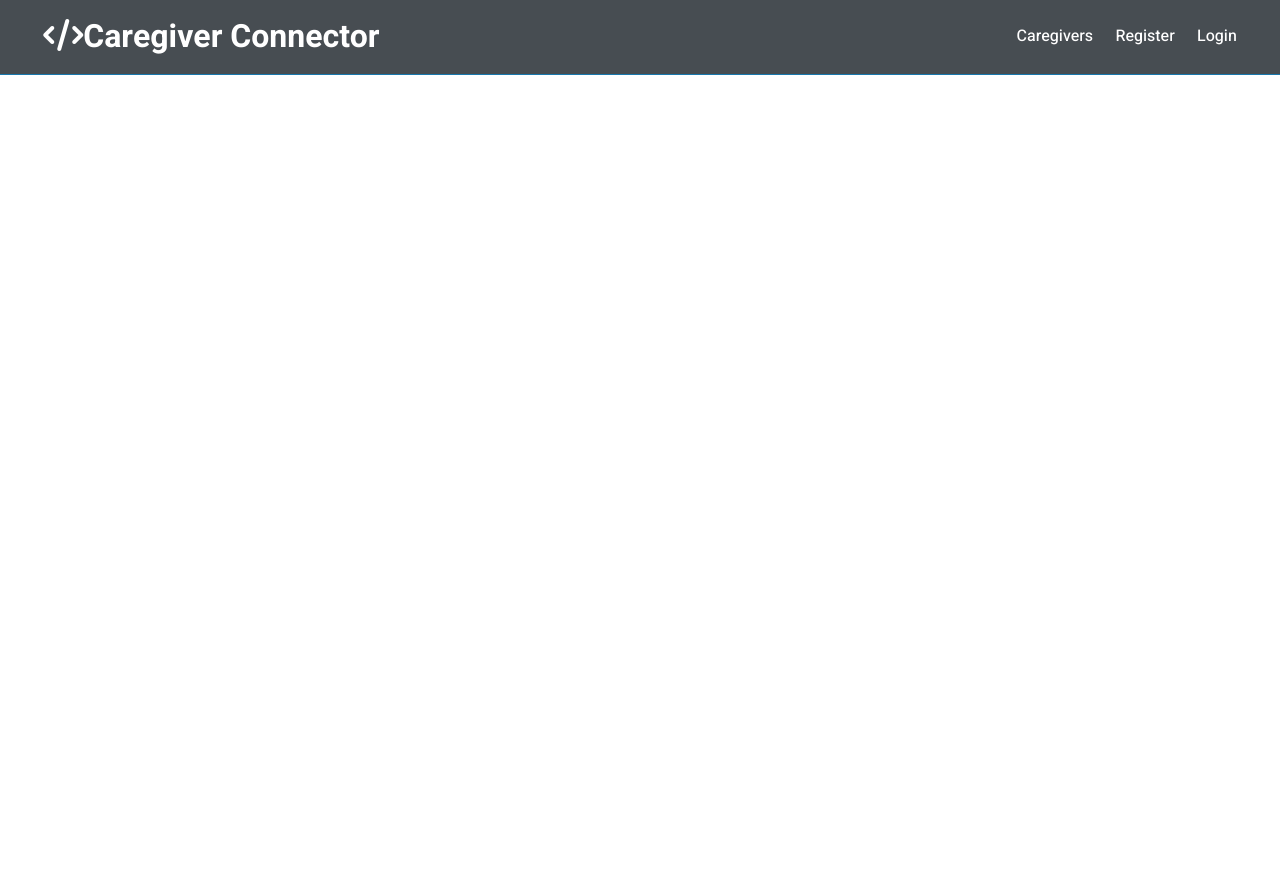
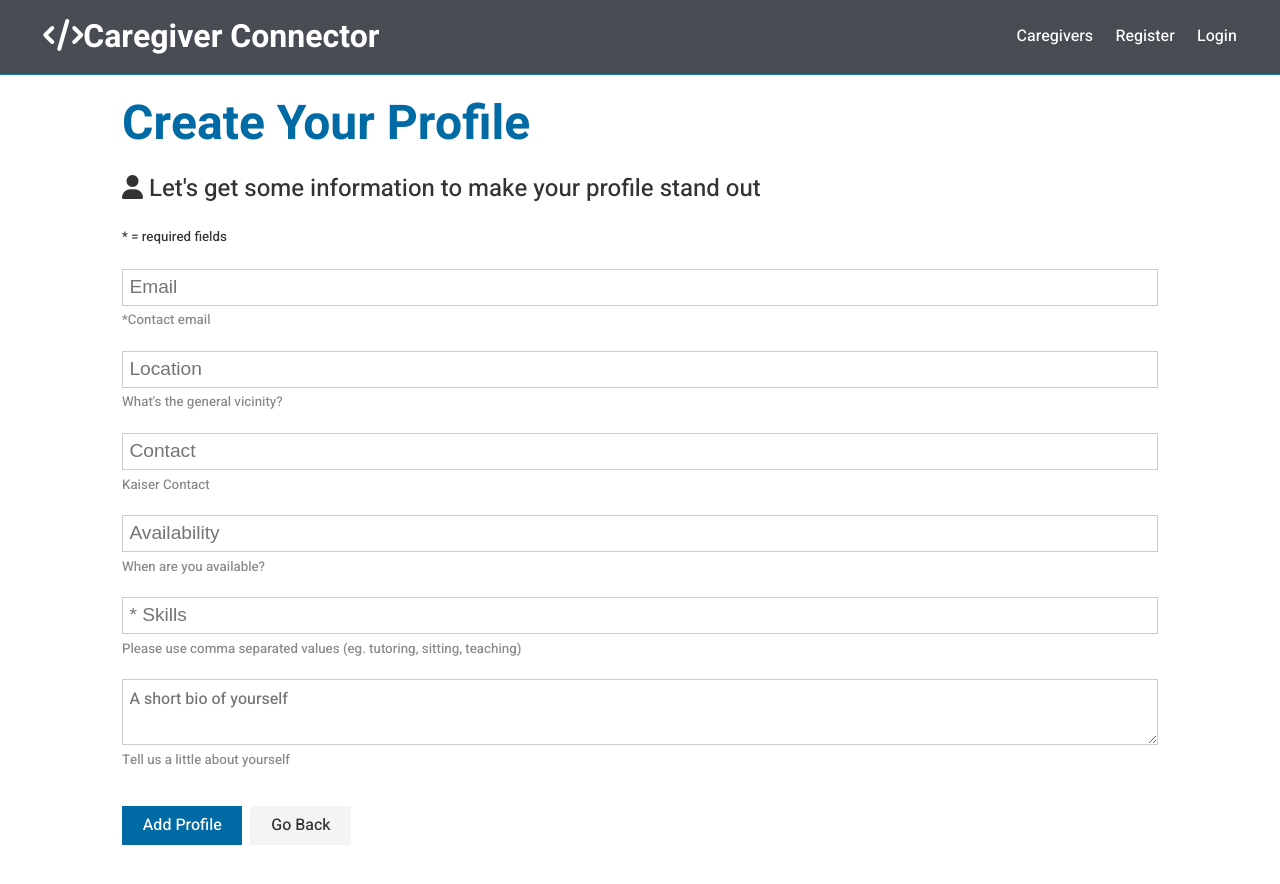
Before and after one commit to koneone2002/caregiver-contact, a React (Create React App) app in the folder client/: page /create-profile in a window 1280 px wide. Shown: the top 884 px of the page. Before the commit the page ends 800 px from the top, so only its background shows below. Built offline with nearby package versions, Linux system fonts and the light colour scheme; the HTML template or start-up script is replaced by a standard one.

Commit message:
add profile added

```diff
--- a/client/src/App.css
+++ b/client/src/App.css
@@ -261,6 +261,7 @@ img {
 }
 
 .form input[type='submit'],
+.form textarea,
 button {
   font: inherit;
 }
--- a/client/src/App.js
+++ b/client/src/App.js
@@ -3,6 +3,7 @@ import { BrowserRouter as Router, Route, Switch } from 'react-router-dom';
 import Landing from './components/layout/Landing';
 import Navbar from './components/layout/Navbar';
 import Dashboard from './components/dashboard/Dashboard';
+import CreateProfile from './components/profile-forms/CreateProfile';
 import Register from './components/auth/Register';
 import Login from './components/auth/Login';
 import Alerts from './components/layout/Alerts';
@@ -32,6 +33,11 @@ const App = () => (
                 <Route exact path='/register' component={Register} />
                 <Route exact path='/login' component={Login} />
                 <PrivateRoute exact path='/dashboard' component={Dashboard} />
+                <PrivateRoute
+                  exact
+                  path='/create-profile'
+                  component={CreateProfile}
+                />
               </Switch>
             </div>
           </Fragment>
--- a/client/src/components/dashboard/Dashboard.js
+++ b/client/src/components/dashboard/Dashboard.js
@@ -1,5 +1,5 @@
 import React, { Fragment, useContext, useEffect } from 'react';
-
+import { Link } from 'react-router-dom';
 import ProfileContext from '../../context/profile/profileContext';
 import AuthContext from '../../context/auth/authContext';
 import Spinner from '../layout/Spinner';
@@ -28,7 +28,12 @@ const Dashboard = () => {
       {profile !== null ? (
         <Fragment>has </Fragment>
       ) : (
-        <Fragment>has not</Fragment>
+        <Fragment>
+          <p>You have not yet setup a profile, please add some info</p>
+          <Link to='/create-profile' className='btn btn-primary my-1'>
+            Create Profile
+          </Link>
+        </Fragment>
       )}
     </Fragment>
   );
--- /dev/null
+++ b/client/src/components/profile-forms/CreateProfile.js
@@ -0,0 +1,125 @@
+import React, { Fragment, useContext, useState } from 'react';
+import { Link } from 'react-router-dom';
+import ProfileContext from '../../context/profile/profileContext';
+import AlertContext from '../../context/alert/alertContext';
+const CreateProfile = props => {
+  const [formData, setFormData] = useState({
+    email: '',
+    location: '',
+    contact: '',
+    status: '',
+    skills: '',
+    bio: ''
+  });
+
+  const { email, location, contact, status, skills, bio } = formData;
+  const profileContext = useContext(ProfileContext);
+  const alertContext = useContext(AlertContext);
+  const { addProfile } = profileContext;
+  const { setAlert } = alertContext;
+  const onChange = e =>
+    setFormData({ ...formData, [e.target.name]: e.target.value });
+
+  const onSubmit = e => {
+    e.preventDefault();
+    if (email === '') {
+      setAlert('Please enter an email address', 'danger');
+    } else {
+      addProfile({
+        email,
+        location,
+        contact,
+        status,
+        skills,
+        bio
+      });
+    }
+  };
+  return (
+    <Fragment>
+      <h1 className='large text-primary'>Create Your Profile</h1>
+      <p className='lead'>
+        <i className='fas fa-user'></i> Let's get some information to make your
+        profile stand out
+      </p>
+      <small>* = required fields</small>
+      <form className='form' onSubmit={onSubmit}>
+        <div className='form-group'>
+          <div className='form-group'>
+            <input
+              type='text'
+              placeholder='Email'
+              name='email'
+              value={email}
+              onChange={onChange}
+            />
+            <small className='form-text'>*Contact email</small>
+          </div>
+          <div className='form-group'>
+            <input
+              type='text'
+              placeholder='Location'
+              name='location'
+              value={location}
+              onChange={onChange}
+            />
+            <small className='form-text'>What's the general vicinity?</small>
+          </div>
+          <div className='form-group'>
+            <input
+              type='text'
+              placeholder='Contact'
+              name='contact'
+              value={contact}
+              onChange={onChange}
+            />
+            <small className='form-text'>Kaiser Contact</small>
+          </div>
+          <div className='form-group'>
+            <input
+              type='text'
+              placeholder='Availability'
+              name='status'
+              value={status}
+              onChange={onChange}
+            />
+            <small className='form-text'>When are you available?</small>
+          </div>
+          <div className='form-group'>
+            <input
+              type='text'
+              placeholder='* Skills'
+              name='skills'
+              value={skills}
+              onChange={onChange}
+            />
+            <small className='form-text'>
+              Please use comma separated values (eg. tutoring, sitting,
+              teaching)
+            </small>
+          </div>
+
+          <div className='form-group'>
+            <textarea
+              placeholder='A short bio of yourself'
+              name='bio'
+              value={bio}
+              onChange={onChange}
+            ></textarea>
+            <small className='form-text'>Tell us a little about yourself</small>
+          </div>
+        </div>
+        <input
+          type='submit'
+          value='Add Profile'
+          className='btn btn-primary my-1'
+        />
+        <Link className='btn btn-light my-1' to='/dashboard'>
+          Go Back
+        </Link>
+      </form>
+    </Fragment>
+  );
+};
+
+export default CreateProfile;
--- a/client/src/context/profile/ProfileState.js
+++ b/client/src/context/profile/ProfileState.js
@@ -3,6 +3,7 @@ import React, { useReducer } from 'react';
 import axios from 'axios';
 import ProfileContext from './profileContext';
 import profileReducer from './profileReducer';
+
 import {
   GET_PROFILE,
   ADD_PROFILE,
@@ -42,16 +43,17 @@ const ProfileState = props => {
     }
   };
 
-  // Add Profile
-  const addProfile = async profile => {
+  // Add Profile or Update
+  const addProfile = async formData => {
     // contact.id = uuidv4();
-    const config = {
-      headers: {
-        'Content-type': 'application/json'
-      }
-    };
+
     try {
-      const res = await axios.post('/api/profile', profile, config);
+      const config = {
+        headers: {
+          'Content-type': 'application/json'
+        }
+      };
+      const res = await axios.post('/api/profile', formData, config);
       dispatch({
         type: ADD_PROFILE,
         payload: res.data
@@ -59,7 +61,7 @@ const ProfileState = props => {
     } catch (err) {
       dispatch({
         type: PROFILE_ERROR,
-        payload: err.response.msg
+        payload: { msg: err.response.statusText, status: err.response.status }
       });
     }
   };
--- a/client/src/context/profile/profileReducer.js
+++ b/client/src/context/profile/profileReducer.js
@@ -15,17 +15,18 @@ import {
 export default (state, action) => {
   switch (action.type) {
     case GET_PROFILE:
+    case ADD_PROFILE:
       return {
         ...state,
         profile: action.payload,
         loading: false
       };
-    case ADD_PROFILE:
-      return {
-        ...state,
-        profiles: [action.payload, ...state.profiles],
-        loading: false
-      };
+    // case ADD_PROFILE:
+    //   return {
+    //     ...state,
+    //     profile: [action.payload, ...state.profile],
+    //     loading: false
+    //   };
     case UPDATE_PROFILE:
       return {
         ...state,
```
Also changed, not shown: 2 other files (tests, documents, lock files or other folders).
